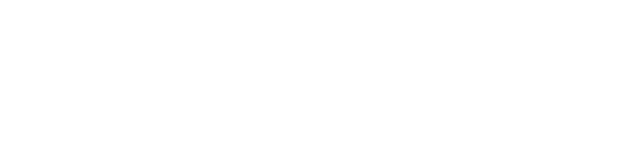
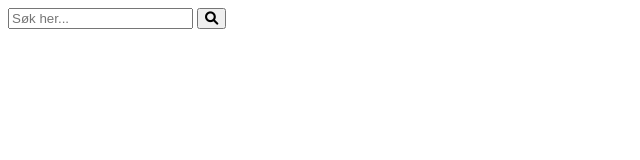
Before and after one commit to LfCrazyCat/eksamen_minstekrav, a plain HTML site: page index.html in a window 1280 px wide. Shown: the whole page, without its empty margins (0-640 px from the left). Drawn offline with Linux system fonts and the light colour scheme.

Commit message:
index.html
Lagt til søkefelt i headeren, slik at den vil være øverst på siden. Med knapp, der besøkende vil komme inn på en html-side (search.html) som tar for seg alt av søkefelt. Fiktiv side, for karakterkrav E.

```diff
--- a/index.html
+++ b/index.html
@@ -10,6 +10,15 @@
 </head>
 <body>
   <header>
+    <!-- Søkefelt for nettsiden som skal være øverst på siden-->
+     <section class="search-bar">
+      <form action="search.html" method="get">
+        <input type="text" name="search" id="search" placeholder="Søk her..." aria-label="Søkefelt for nettsiden">
+        <button type="submit" aria-label="søk">
+          <i class="fa-solid fa-magnifying-glass"></i>
+        </button>
+      </form>
+     </section>
 
   </header>
 
```
